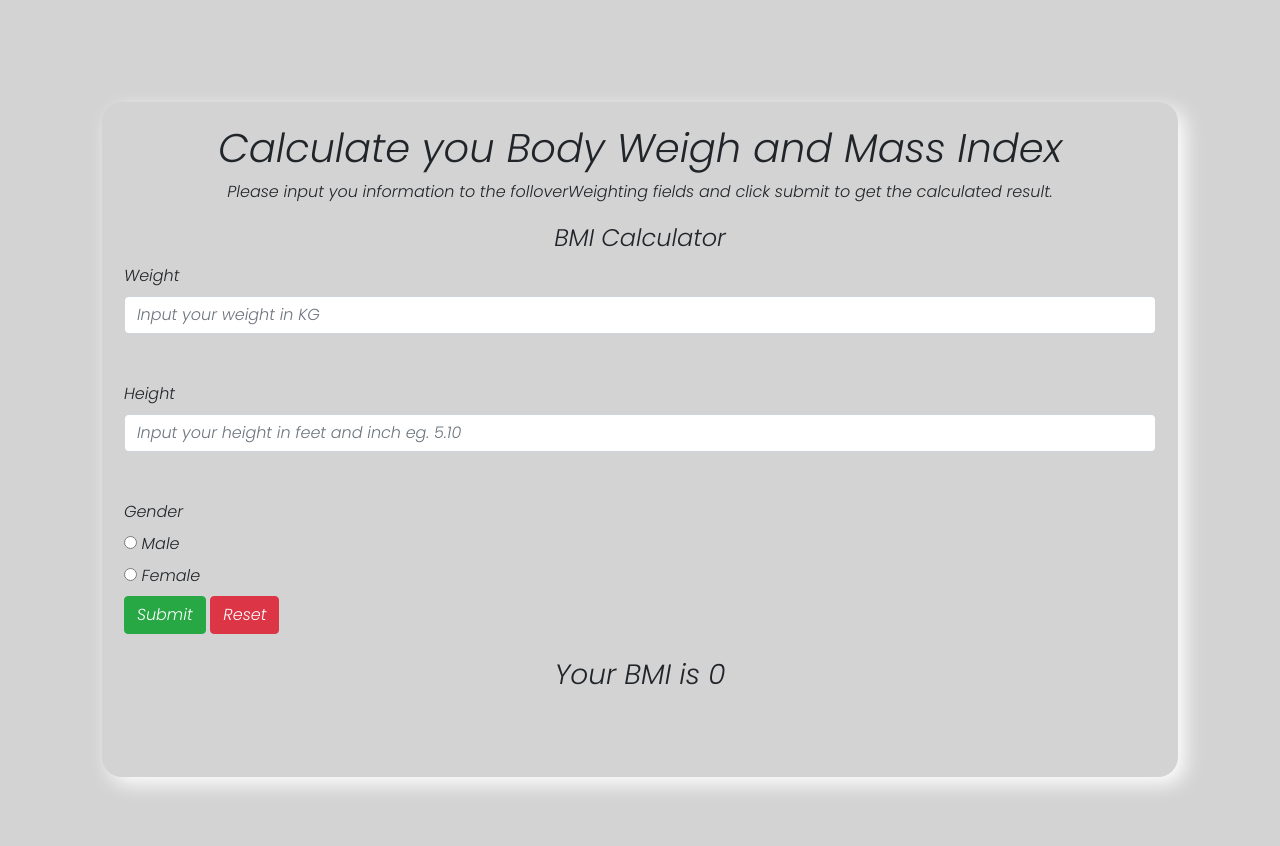
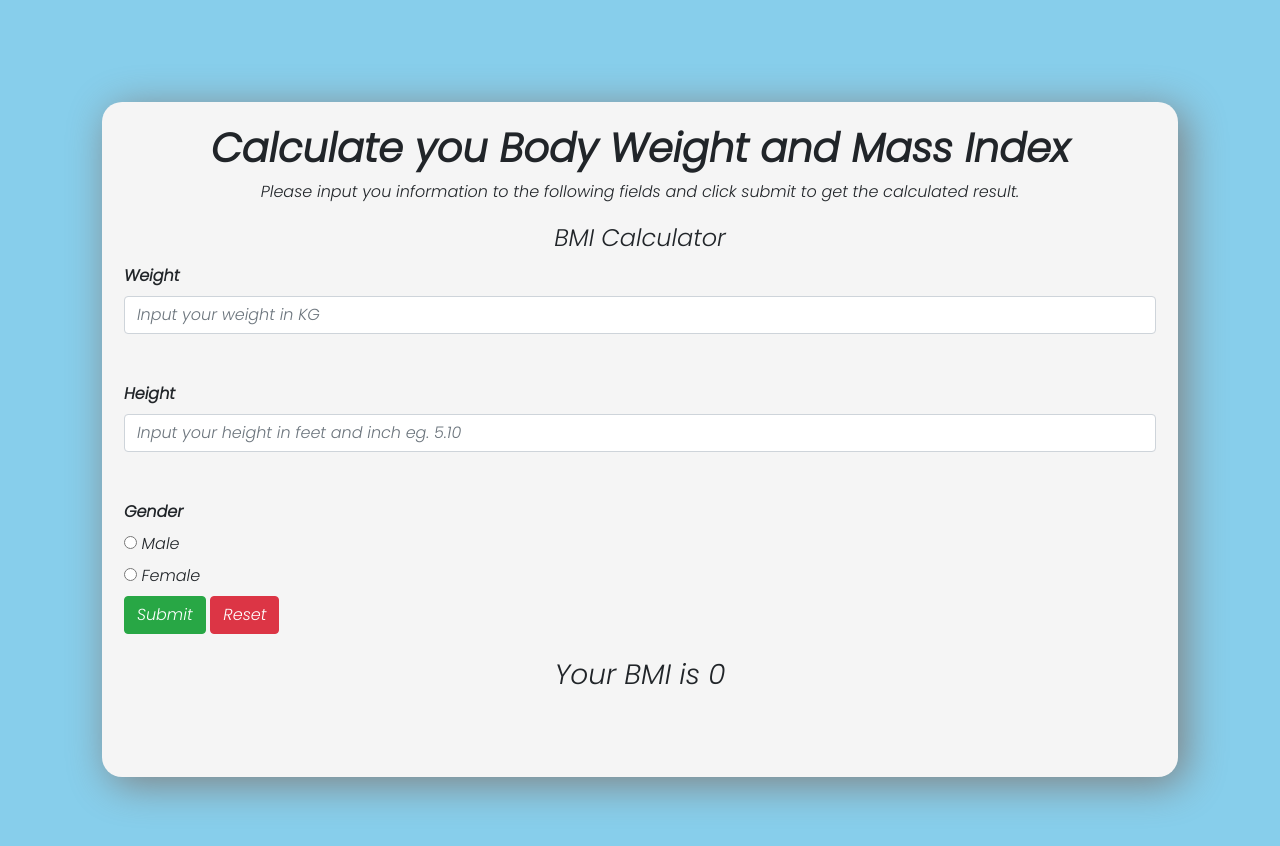
Before and after one commit to mohammad-fahad/bmi, a plain HTML site: page index.html in a window 1280 px wide. Drawn offline with nearby package versions, Linux system fonts and the light colour scheme.

Commit message:
changed colors

```diff
--- a/index.html
+++ b/index.html
@@ -13,17 +13,17 @@
 
 <body>
     <div class="container">
-        <h1>Calculate you Body Weigh and Mass Index</h1>
-        <p>Please input you information to the folloverWeighting fields and click submit to get the calculated result.
+        <h1><strong>Calculate you Body Weight and Mass Index</strong></h1>
+        <p>Please input you information to the following fields and click submit to get the calculated result.
         </p>
         <legend>BMI Calculator</legend>
-        <label for="weight">Weight</label>
+        <label for="weight"><strong>Weight</strong></label>
         <input type="text" placeholder="Input your weight in KG" id="weight" class="form-control"> <br> <br>
-        <label for="height">Height</label>
+        <label for="height"><strong>Height</strong></label>
         <input type="text" name="" id="height" placeholder="Input your height in feet and inch eg. 5.10"
             class="form-control">
         <br><br>
-        <label for="gender">Gender</label> <br>
+        <label for="gender"><strong>Gender</strong></label> <br>
         <input type="radio" id="male" name="gender" value="male">
         <label for="male">Male</label><br>
         <input type="radio" id="female" name="gender" value="female">
@@ -56,6 +56,9 @@
             const bmi = parseFloat(document.getElementById('bmi').innerText);
             let result = (convert + bmi).toFixed(1);
             document.getElementById('bmi').innerText = result;
+            if (document.getElementById('weight').value != Number || document.getElementById('height').value != Number) {
+                alert('Please input a valid number')
+            }
             if (result < 18.5) {
                 document.getElementById('underWeight').style.display = 'block';
                 document.getElementById('normal').style.display = 'none';
@@ -79,6 +82,7 @@
                 document.getElementById('obesity').style.display = 'block';
             }
 
+
             document.getElementById('weight').value = '';
 document.getElementById('height').value = '';
 
--- a/style.css
+++ b/style.css
@@ -1,5 +1,5 @@
 body{
-    background-color:  lightgrey;
+    background-color:  skyblue;
     font-family: 'Poppins', sans-serif;
     padding: 4%;
     margin: 4%;
@@ -24,5 +24,6 @@ li{
 .container{
     padding: 2%;
     border-radius: 20px;
-    box-shadow: 7px 7px 20px white ;
+    box-shadow: 7px 7px 40px grey ;
+    background-color: whitesmoke;
 }
```
